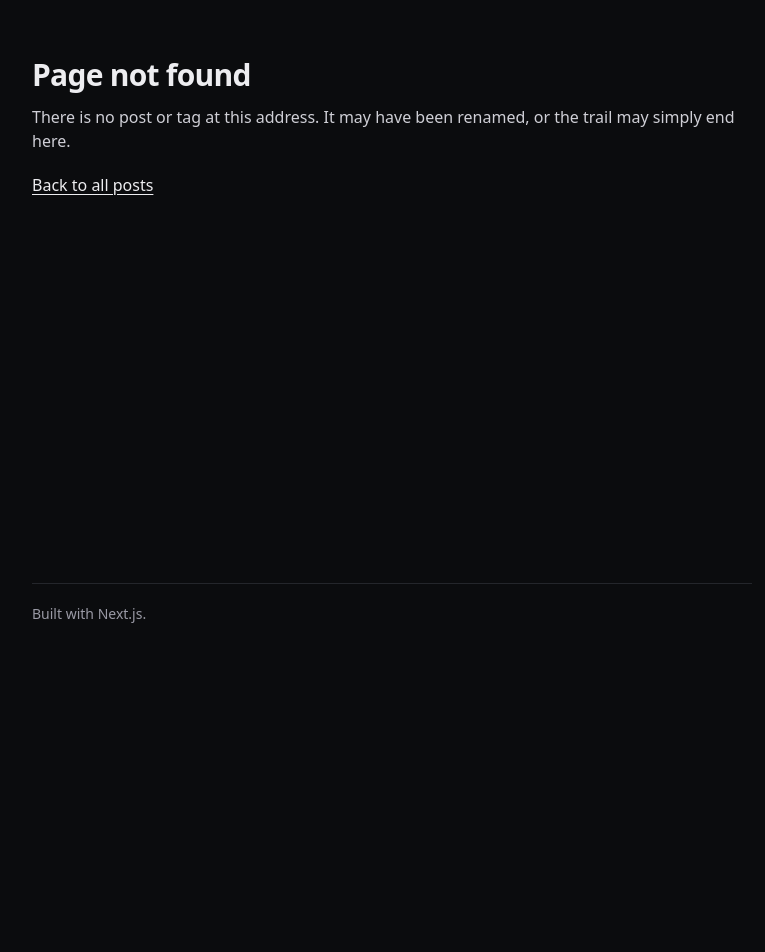
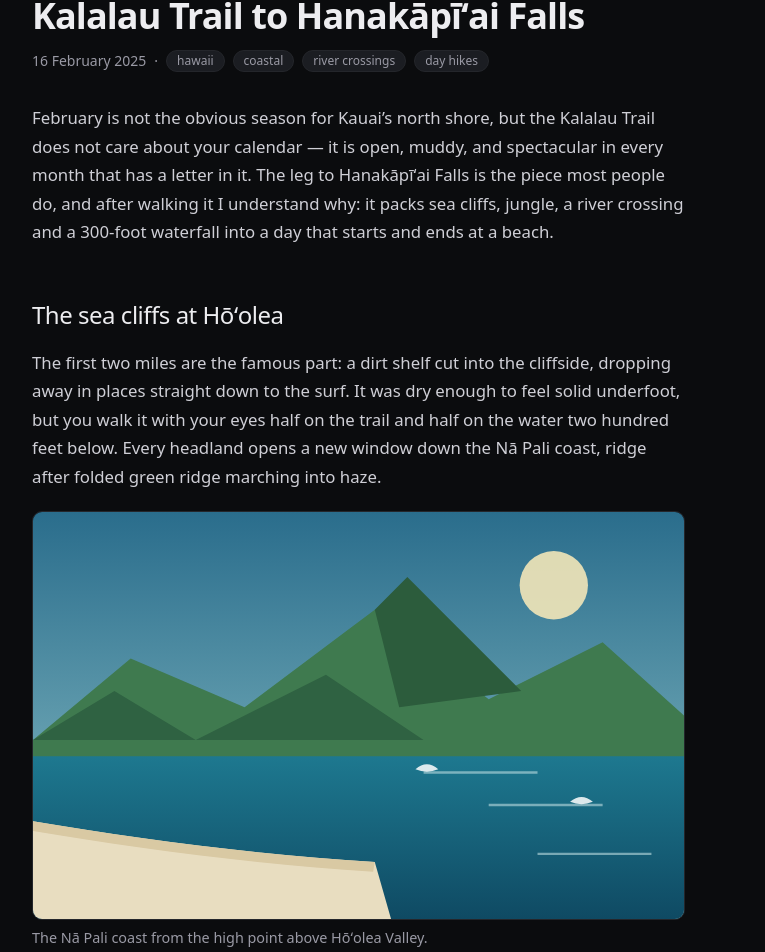
Before and after one commit to wishwhip-dev/hiking-blog-bz5rwv, a Next.js app: page /posts/kalalau-trail-hanakapiai in a window 1280 px wide. Before the commit this address had no page. Shown: the part 136-1088 px from the top of the page, without its empty margins (248-1013 px from the left). Before the commit the page ends 800 px from the top, so only its background shows below. Built offline with nearby package versions, Linux system fonts and the light colour scheme.

Commit message:
WIP task b2ba9d3b step 33 [skip ci]

```diff
--- /dev/null
+++ b/app/posts/kalalau-trail-hanakapiai/page.tsx
@@ -0,0 +1,163 @@
+import type { Metadata } from "next";
+import Image from "next/image";
+import Link from "next/link";
+import { notFound } from "next/navigation";
+import { Alert, AlertDescription, AlertTitle } from "@/components/ui/alert";
+import {
+  Table,
+  TableBody,
+  TableCell,
+  TableHead,
+  TableHeader,
+  TableRow,
+} from "@/components/ui/table";
+import { Prose } from "@/components/prose";
+import { PostHeader } from "@/components/post-header";
+import { getPost, listPosts } from "@/lib/posts";
+
+const SLUG = "kalalau-trail-hanakapiai";
+
+export function generateMetadata(): Metadata {
+  const post = getPost(SLUG);
+  return { title: post?.title, description: post?.blurb };
+}
+
+function Figure({ src, alt, caption }: { src: string; alt: string; caption: string }) {
+  return (
+    <figure className="my-6">
+      <Image
+        src={src}
+        alt={alt}
+        width={800}
+        height={500}
+        className="w-full h-auto rounded-lg border border-border"
+      />
+      <figcaption className="mt-2 text-xs text-muted-foreground">{caption}</figcaption>
+    </figure>
+  );
+}
+
+export default function Page() {
+  const post = getPost(SLUG);
+  if (!post) notFound();
+  const others = listPosts().filter((p) => p.slug !== SLUG);
+
+  return (
+    <article className="space-y-6">
+      <PostHeader title={post.title} published={post.published} tags={post.tags} />
+
+      <Prose>
+        <p>
+          February is not the obvious season for Kauai&rsquo;s north shore, but the Kalalau Trail
+          does not care about your calendar — it is open, muddy, and spectacular in every month
+          that has a letter in it. The leg to Hanakāpīʻai Falls is the piece most people do, and
+          after walking it I understand why: it packs sea cliffs, jungle, a river crossing and a
+          300-foot waterfall into a day that starts and ends at a beach.
+        </p>
+      </Prose>
+
+      <Prose>
+        <h2>The sea cliffs at Hōʻolea</h2>
+        <p>
+          The first two miles are the famous part: a dirt shelf cut into the cliffside, dropping
+          away in places straight down to the surf. It was dry enough to feel solid underfoot, but
+          you walk it with your eyes half on the trail and half on the water two hundred feet below.
+          Every headland opens a new window down the Nā Pali coast, ridge after folded green ridge
+          marching into haze.
+        </p>
+        <Figure
+          src="/hikes/kalalau-coast.svg"
+          alt="Steep green ridges of a tropical coastline descending into a deep blue sea, with a pale sand beach and small breaking waves"
+          caption="The Nā Pali coast from the high point above Hōʻolea Valley."
+        />
+      </Prose>
+
+      <div className="max-w-[var(--measure)]">
+        <Table>
+          <TableHeader>
+            <TableRow>
+              <TableHead>Trail facts</TableHead>
+              <TableHead className="text-right">To Hanakāpīʻai Falls and back</TableHead>
+            </TableRow>
+          </TableHeader>
+          <TableBody>
+            <TableRow>
+              <TableCell className="font-medium">Distance</TableCell>
+              <TableCell className="text-right">11.3 km (7 mi)</TableCell>
+            </TableRow>
+            <TableRow>
+              <TableCell className="font-medium">Elevation gain</TableCell>
+              <TableCell className="text-right">460 m (1,500 ft)</TableCell>
+            </TableRow>
+            <TableRow>
+              <TableCell className="font-medium">Time on trail</TableCell>
+              <TableCell className="text-right">6 h 30 min, including the falls</TableCell>
+            </TableRow>
+            <TableRow>
+              <TableCell className="font-medium">Difficulty</TableCell>
+              <TableCell className="text-right">Moderate — mud and exposure, not altitude</TableCell>
+            </TableRow>
+            <TableRow>
+              <TableCell className="font-medium">Best season</TableCell>
+              <TableCell className="text-right">May to September for drier trail; February for solitude</TableCell>
+            </TableRow>
+          </TableBody>
+        </Table>
+      </div>
+
+      <Alert>
+        <AlertTitle>Crossings and flash floods</AlertTitle>
+        <AlertDescription>
+          Hanakāpīʻai Stream must be crossed twice, and winter rain can raise it from ankle-deep to
+          impassable in minutes. If the water is brown, fast, or above your knees, wait or turn
+          back — the falls will still be there next week. Never camp below the high-water line.
+        </AlertDescription>
+      </Alert>
+
+      <Prose>
+        <h2>Hanakāpīʻai Stream</h2>
+        <p>
+          The stream crossing at the beach is where the day sorts itself out. Ours was knee-deep
+          and clear, running strong after Thursday&rsquo;s rain, and we crossed in sandals with
+          boots in hand, watching a pair of nene graze the far bank. Beyond the beach the trail
+          turns upward into dense guava and bamboo, and the character changes completely: wet,
+          green, dripping, with the sound of the falls arriving before you see anything.
+        </p>
+        <Figure
+          src="/hikes/hanakapiai-stream.svg"
+          alt="A wide shallow jungle river flowing over rocks between dense green banks, with stepping-stone lines across the current"
+          caption="Hanakāpīʻai Stream, thigh-deep and clear, just upstream of the beach crossing."
+        />
+      </Prose>
+
+      <Prose>
+        <h2>The falls</h2>
+        <p>
+          Then the valley simply opens like a theatre: a sheer basalt wall, a ribbon of water
+          falling three hundred feet into a cold pool, ferns hanging from every crack. We swam
+          briefly — the water is snowmelt-cold even in winter — and ate lunch on a rock with the
+          spray coming off the falls like slow rain. The walk back is faster, muddier, and quieter;
+          the beach at the end with shoes off was the right full stop.
+        </p>
+        <Figure
+          src="/hikes/hanakapiai-falls.svg"
+          alt="A tall slender waterfall plunging down a sheer green jungle cliff into a wide misty pool below"
+          caption="Hanakāpīʻai Falls in full winter flow."
+        />
+      </Prose>
+
+      <section className="max-w-[var(--measure)]">
+        <h2 className="text-xl font-semibold tracking-tight">More trips</h2>
+        <ul className="mt-3 flex flex-col gap-2">
+          {others.map((other) => (
+            <li key={other.slug}>
+              <Link href={`/posts/${other.slug}`} className="text-primary underline underline-offset-[3px]">
+                {other.title}
+              </Link>
+            </li>
+          ))}
+        </ul>
+      </section>
+    </article>
+  );
+}
```
